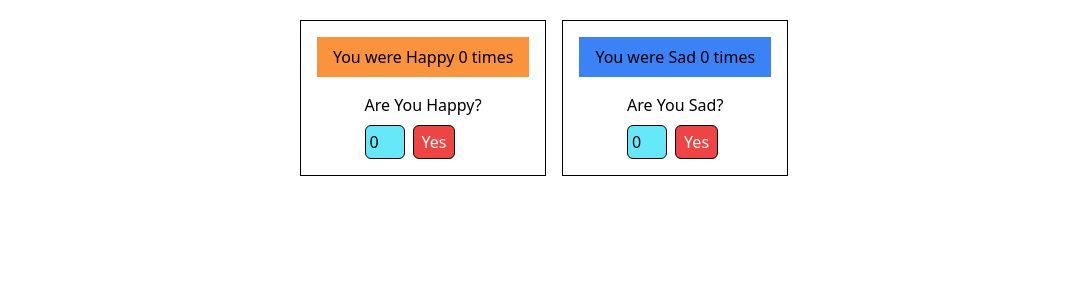
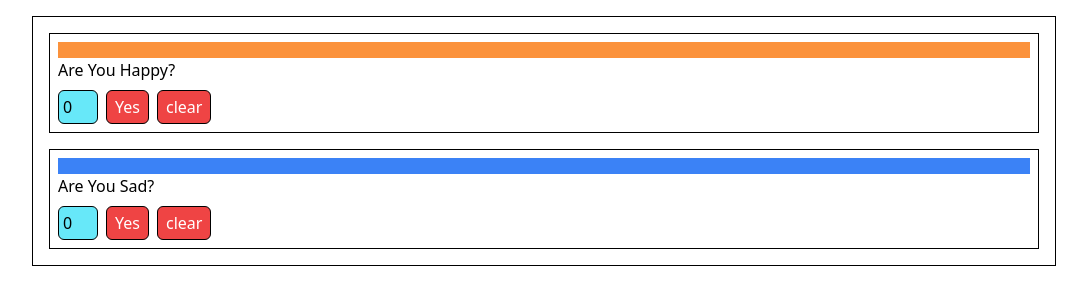
Before and after one commit to shouryagupta898/moodTrackerUsingRedux, a React (Vite) app: page / in a window 1280 px wide. Shown: the top 300 px of the page, without its empty margins (96-1183 px from the left). Built offline with nearby package versions, Linux system fonts and the light colour scheme; the HTML template or start-up script is replaced by a standard one.

Commit message:
made sub reducers

```diff
--- a/src/App.tsx
+++ b/src/App.tsx
@@ -6,12 +6,12 @@ import SadTracker from "./SadTracker";
 
 const App: FC = () => {
   return (
-    <div className="flex space-x-4 justify-center mt-5">
-      <div className="flex flex-col items-center space-y-4 border border-black p-4">
+    <div className="flex flex-col border border-black max-w-5xl mx-auto items-center space-y-4 mt-4 pb-4 px-4">
+      <div className="flex flex-col border border-black mt-4 w-full p-2">
         <HappyTracker />
         <HappyIncrementor />
       </div>
-      <div className="flex flex-col items-center space-y-4 border border-black p-4">
+      <div className="flex flex-col border border-black w-full p-2 ">
         <SadTracker />
         <SadIncrementor />
       </div>
--- a/src/HappyIncrementor.tsx
+++ b/src/HappyIncrementor.tsx
@@ -23,11 +23,12 @@ const HappyIncrementor: FC = () => {
       <button
         className="border border-black bg-red-500 text-white px-2 py-1 rounded-md mt-2"
         onClick={() => {
-          dispatch(happyButtonClicked(quantity));
+          dispatch(happyButtonClicked(quantity, new Date()));
         }}
       >
         Yes
       </button>
+      <button className="border border-black bg-red-500 text-white px-2 py-1 rounded-md mt-2 ml-2" >clear</button>
     </div>
   );
 };
--- a/src/HappyTracker.tsx
+++ b/src/HappyTracker.tsx
@@ -1,14 +1,20 @@
 import React, { FC } from "react";
 import { useSelector } from "react-redux";
-import { happyCountSelector } from "./selectors";
+import { happyMomentsSelector } from "./selectors";
 
 const HappyTracker: FC = () => {
-    console.log("HappyTracker refreshed");
-  const happyCount = useSelector(happyCountSelector); // select ko selector ka function ka name milega
+  // console.log("HappyTracker refreshed");
+  const happyMoment = useSelector(happyMomentsSelector); // select ko selector ka function ka name milega
 
   return (
     <div className="bg-orange-400 px-4 py-2">
-      You were Happy {happyCount} times
+      {happyMoment.map((m) => (
+        <div key={m.intensity}>
+          <>
+            Happiness Intensity:{m.intensity},  when:{m.when.toISOString()}
+          </>
+        </div>
+      ))}
     </div>
   );
 };
--- a/src/SadIncrementor.tsx
+++ b/src/SadIncrementor.tsx
@@ -24,11 +24,13 @@ const SadIncrementor: FC = () => {
       <button
         className="border border-black bg-red-500 text-white px-2 py-1 rounded-md mt-2"
         onClick={() => {
-          dispatch(sadButtonClicked(quantity));
+          dispatch(sadButtonClicked(quantity,new Date()));
         }}
       >
         Yes
       </button>
+      <button className="border border-black bg-red-500 text-white px-2 py-1 rounded-md mt-2 ml-2">clear</button>
+
     </div>
   );
 };
--- a/src/SadTracker.tsx
+++ b/src/SadTracker.tsx
@@ -1,13 +1,21 @@
 import React, { FC } from "react";
 import { useSelector } from "react-redux";
-import { sadCountSelector } from "./selectors";
+import { sadMomentsSelector } from "./selectors";
 
 const SadTracker: FC = () => {
-    console.log("SadTracker refreshed");
+  // console.log("SadTracker refreshed");
 
-  const sadCount = useSelector(sadCountSelector);
+  const sadMoment = useSelector(sadMomentsSelector);
   return (
-    <div className="bg-blue-500 px-4 py-2">You were Sad {sadCount} times</div>
+    <div className="bg-blue-500 px-4 py-2">
+      {sadMoment.map((m) => (
+        <div key={m.intensity}>
+          <>
+            Sadness Intensity:{m.intensity},  when:{m.when.toISOString()}
+          </>
+        </div>
+      ))}
+    </div>
   );
 };
 
--- a/src/action.ts
+++ b/src/action.ts
@@ -1,12 +1,12 @@
 export const HAPPY_BUTTON_CLICKED = "happy button clicked";
 export const SAD_BUTTON_CLICKED = "sad button clicked";
 
-export const happyButtonClicked = (count: number) => ({
+export const happyButtonClicked = (count: number,when:Date) => ({
   type: HAPPY_BUTTON_CLICKED,
-  payload: count,
+  payload: {count,when},
 });
 
-export const sadButtonClicked = (count: number) => ({
+export const sadButtonClicked = (count: number,when:Date) => ({
   type: SAD_BUTTON_CLICKED,
-  payload: count,
+  payload: {count,when},
 });
--- /dev/null
+++ b/src/reducers/happinessReducer.ts
@@ -0,0 +1,28 @@
+import { AnyAction } from "redux";
+import { HAPPY_BUTTON_CLICKED } from "../action";
+import { Moment } from "../store";
+
+export interface HappyState {
+  happyMoment: Moment[];
+}
+
+export const initialHappyState: HappyState = {
+  happyMoment: [],
+};
+
+const happinessReducer = (currentHappyState: HappyState, action: AnyAction) => {
+  switch (action.type) {
+    case HAPPY_BUTTON_CLICKED:
+      return {
+        ...currentHappyState,
+        happyMoment: [
+          ...currentHappyState.happyMoment,
+          { intensity: action.payload.count, when: action.payload.when },
+        ],
+      };
+
+    default:
+      return currentHappyState;
+  }
+};
+export default happinessReducer;
--- /dev/null
+++ b/src/reducers/sadnessReducer.ts
@@ -0,0 +1,28 @@
+import { AnyAction } from "redux";
+import { SAD_BUTTON_CLICKED } from "../action";
+import { Moment } from "../store";
+
+export interface SadState {
+  sadMoment: Moment[];
+}
+
+export const initialSadState: SadState = {
+  sadMoment: [],
+};
+
+const sadnessReducer = (currentSadState: SadState, action: AnyAction) => {
+  switch (action.type) {
+    case SAD_BUTTON_CLICKED:
+      return {
+        ...currentSadState,
+        sadMoment: [
+          ...currentSadState.sadMoment,
+          { intensity: action.payload.count, when: action.payload.when },
+        ],
+      };
+
+    default:
+      return currentSadState;
+  }
+};
+export default sadnessReducer;
--- a/src/selectors.ts
+++ b/src/selectors.ts
@@ -1,9 +1,9 @@
 import { State } from "./store";
 
-export const happyCountSelector = (state: State) => {
-  return state.happyCount;
+export const happyMomentsSelector = (state: State) => {
+  return state.happy.happyMoment;
 };
 
-export const sadCountSelector = (state: State) => {
-  return state.sadCount;
+export const sadMomentsSelector = (state: State) => {
+  return state.sad.sadMoment;
 };
--- a/src/store.ts
+++ b/src/store.ts
@@ -1,34 +1,37 @@
-import { Action, AnyAction, createStore } from "redux";
-import { HAPPY_BUTTON_CLICKED, SAD_BUTTON_CLICKED } from "./action";
+import { AnyAction, createStore } from "redux";
+import happinessReducer, {
+  HappyState,
+  initialHappyState,
+} from "./reducers/happinessReducer";
+import sadnessReducer, {
+  initialSadState,
+  SadState,
+} from "./reducers/sadnessReducer";
 
+export interface Moment {
+  intensity: number;
+  when: Date;
+}
 export interface State {
-  sadCount: number;
-  happyCount: number;
+  happy: HappyState;
+
+  sad: SadState;
 }
 
-const initialState = {
-  sadCount: 0,
-  happyCount: 0,
+const initialState: State = {
+  happy: initialHappyState,
+
+  sad: initialSadState,
 };
 
-const reducer = (
-  currentState: State = initialState,
-  action: AnyAction
-): State => {
-  switch (action.type) {
-    case HAPPY_BUTTON_CLICKED:
-      return {
-        ...currentState,
-        happyCount: currentState.happyCount + action.payload,
-      };
-    case SAD_BUTTON_CLICKED:
-      return {
-        ...currentState,
-        sadCount: currentState.sadCount + action.payload,
-      };
-    default:
-      return currentState;
-  }
+// reducer has to be non-mutating
+// reducer has to be a pure function
+
+const reducer = (currentState = initialState, action: AnyAction): State => {
+  return {
+    happy: happinessReducer(currentState.happy, action),
+    sad: sadnessReducer(currentState.sad, action),
+  };
 };
 
 const store = createStore(
```
